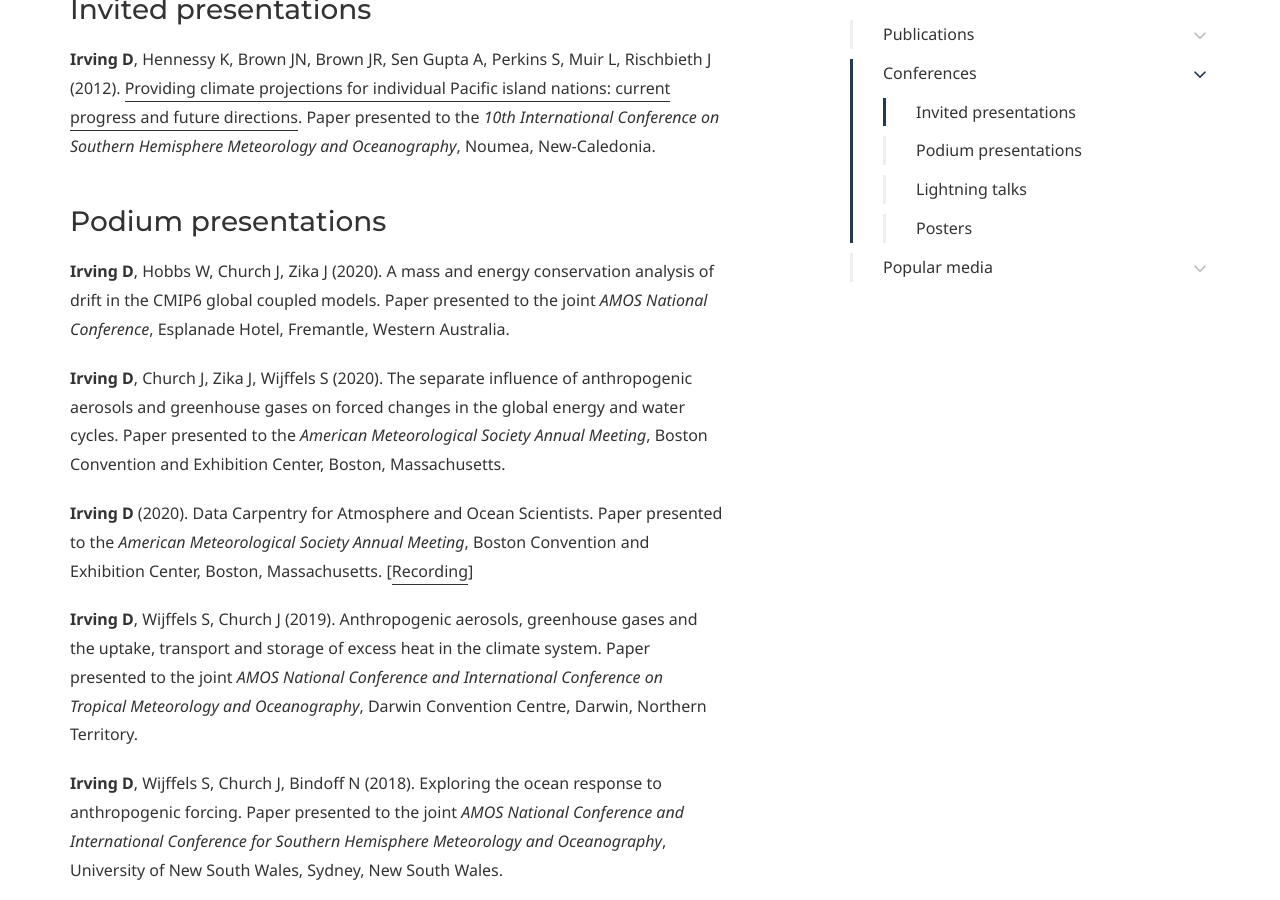
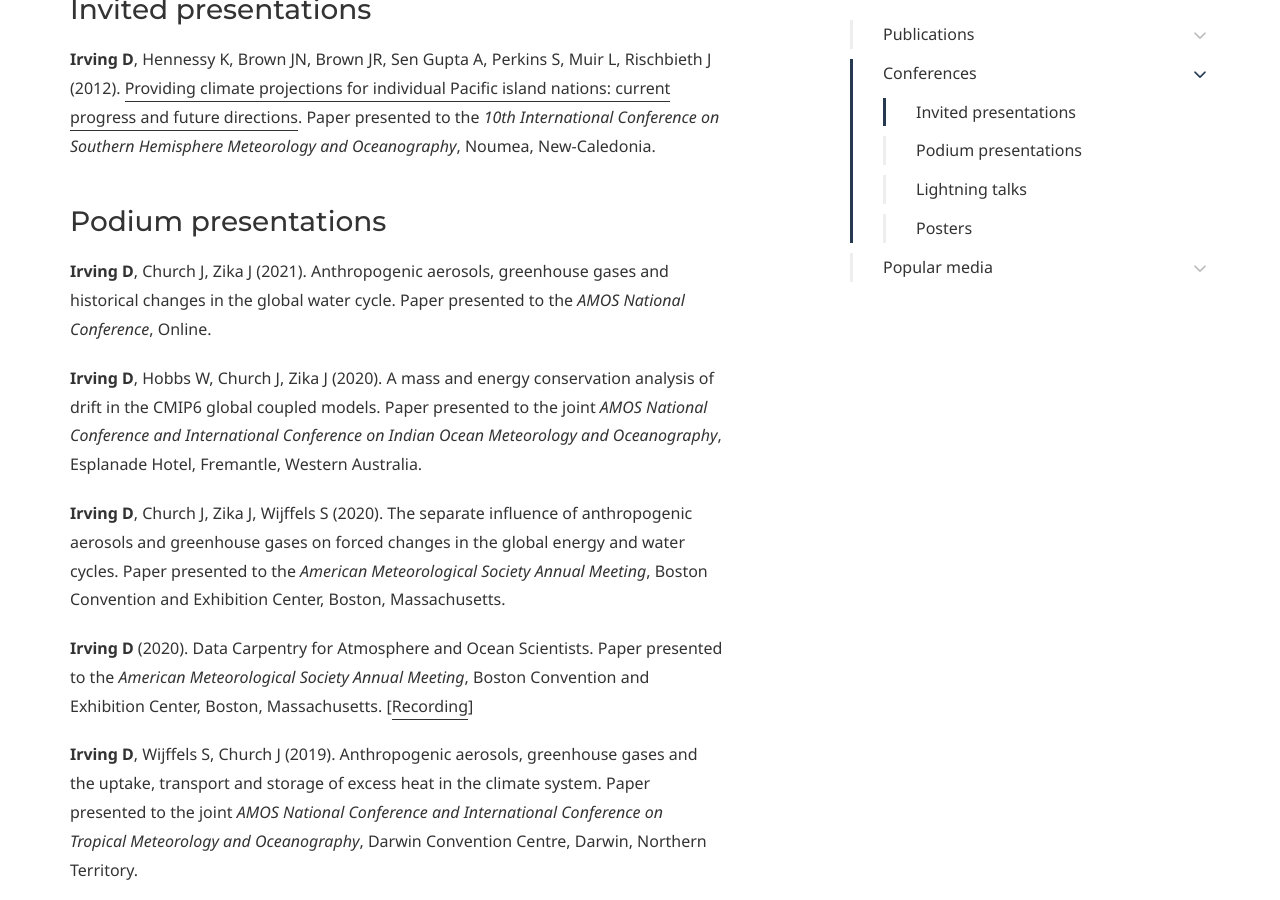
Before and after one commit to DamienIrving/damienirving.github.io, a Jekyll site: the page built from publications.md, in a window 1280 px wide and 900 px high, scrolled down 4127 px. Built offline with Jekyll 4.4.1, drawn with Linux system fonts in a browser that asks for light colours; some web fonts are replaced; some of the changed text lies outside the part shown.

Commit message:
Add AMOS 2021

```diff
--- a/publications.md
+++ b/publications.md
@@ -74,7 +74,6 @@ Hennessy K, **Irving D**, Perkins S, Murphy B, Brown J, Moise A, Colman R, Sen G
 
 **Irving D**, Hennessy K, Katzfey J, Kokic P, Abbs D (2011). [Climate projection methodology](http://www.pacificclimatechangescience.org/publications/reports/). In G Cambers, K Hennessy, S Power (eds.), *Climate Change in the Pacific: Scientific Assessment and New Research. Volume 1: Regional Overview*. pp. 79-96. Australian Bureau of Meteorology and Commonwealth Scientific and Industrial Research Organisation, ISBN: 9781921826733.
 
-
 ### Refereed conference papers
 
 **Irving D**, Simmonds I, Keay K (2010). [Scatterometer-derived Southern Ocean mesoscale cyclone activity over the last decade](http://iopscience.iop.org/1755-1315/11/1/012039). *IOP Confernece Series: Earth and Environmental Science*, 11, 17th AMOS National Conference, Canberra, ACT. doi:10.1088/1755-1315/11/1/012039.
@@ -97,7 +96,9 @@ Hennessy K, **Irving D**, Perkins S, Murphy B, Brown J, Moise A, Colman R, Sen G
 
 ### Podium presentations
 
-**Irving D**, Hobbs W, Church J, Zika J (2020). A mass and energy conservation analysis of drift in the CMIP6 global coupled models. Paper presented to the joint *AMOS National Conference*, Esplanade Hotel, Fremantle, Western Australia.
+**Irving D**, Church J, Zika J (2021). Anthropogenic aerosols, greenhouse gases and historical changes in the global water cycle. Paper presented to the *AMOS National Conference*, Online.
+
+**Irving D**, Hobbs W, Church J, Zika J (2020). A mass and energy conservation analysis of drift in the CMIP6 global coupled models. Paper presented to the joint *AMOS National Conference and International Conference on Indian Ocean Meteorology and Oceanography*, Esplanade Hotel, Fremantle, Western Australia.
 
 **Irving D**, Church J, Zika J, Wijffels S (2020). The separate influence of anthropogenic aerosols and greenhouse gases on forced changes in the global energy and water cycles. Paper presented to the *American Meteorological Society Annual Meeting*, Boston Convention and Exhibition Center, Boston, Massachusetts.
 
```
Also changed, not shown: other parts of publications.md (+0 -3 lines).
